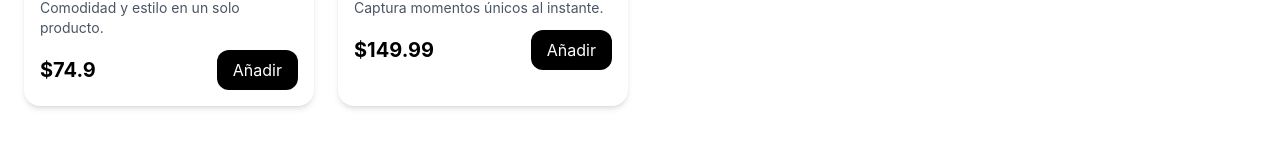
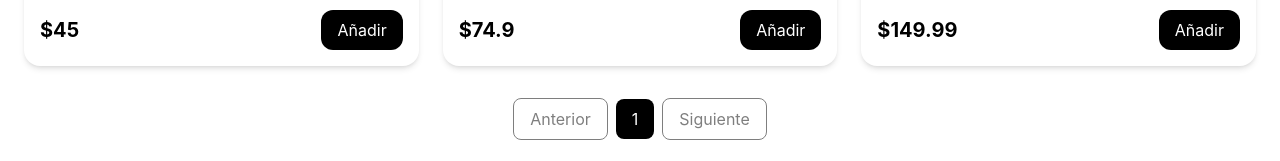
Before and after one commit to LauraRpoMo/Reto_fullstack, a React (Vite) app: page / in a window 1280 px wide. Shown: the part 841-1002 px from the top of the page. Before the commit the page ends 971 px from the top, so only its background shows below. Built offline with nearby package versions, Linux system fonts and the light colour scheme.

Commit message:
feat: paginación de productos

```diff
--- a/src/components/organisms/ProductGallery.jsx
+++ b/src/components/organisms/ProductGallery.jsx
@@ -2,18 +2,61 @@ import ProductCard from "../molecules/ProductCard";
 import { useProductStore } from "../../store/productStore";
 
 const ProductGallery = () => {
-  const filteredProducts = useProductStore(
-    (state) => state.filteredProducts
+  const {
+    filteredProducts,
+    currentPage,
+    productsPerPage,
+    setCurrentPage,
+  } = useProductStore();
+
+  const totalPages = Math.ceil(filteredProducts.length / productsPerPage);
+
+  const startIndex = (currentPage - 1) * productsPerPage;
+  const currentProducts = filteredProducts.slice(
+    startIndex,
+    startIndex + productsPerPage
   );
 
   return (
     <section className="p-6">
       <h2 className="text-2xl font-bold mb-6">Galería de Productos</h2>
 
-      <div className="grid grid-cols-1 sm:grid-cols-2 md:grid-cols-3 lg:grid-cols-4 gap-6">
-        {filteredProducts.map((product) => (
+      <div className="grid grid-cols-1 sm:grid-cols-2 md:grid-cols-3 gap-6">
+        {currentProducts.map((product) => (
           <ProductCard key={product.id} product={product} />
         ))}
+      </div>
+
+      <div className="flex justify-center items-center gap-2 mt-8">
+        <button
+          onClick={() => setCurrentPage(currentPage - 1)}
+          disabled={currentPage === 1}
+          className="px-4 py-2 border rounded-lg disabled:opacity-50"
+        >
+          Anterior
+        </button>
+
+        {Array.from({ length: totalPages }, (_, index) => (
+          <button
+            key={index}
+            onClick={() => setCurrentPage(index + 1)}
+            className={`px-4 py-2 rounded-lg ${
+              currentPage === index + 1
+                ? "bg-black text-white"
+                : "border"
+            }`}
+          >
+            {index + 1}
+          </button>
+        ))}
+
+        <button
+          onClick={() => setCurrentPage(currentPage + 1)}
+          disabled={currentPage === totalPages}
+          className="px-4 py-2 border rounded-lg disabled:opacity-50"
+        >
+          Siguiente
+        </button>
       </div>
     </section>
   );
--- a/src/store/productStore.js
+++ b/src/store/productStore.js
@@ -1,28 +1,27 @@
 import { create } from "zustand";
 import { mockProducts } from "../mockdata/products";
 
-export const useProductStore = create((set) => ({
+export const useProductStore = create((set, get) => ({
   products: mockProducts,
   filteredProducts: mockProducts,
   searchTerm: "",
+  currentPage: 1,
+  productsPerPage: 6,
 
   setSearchTerm: (term) =>
     set((state) => {
       const filtered = state.products.filter(
-  (product) =>
-    product.name.toLowerCase().includes(term.toLowerCase()) ||
-    product.description.toLowerCase().includes(term.toLowerCase())
-);
+        (product) =>
+          product.name.toLowerCase().includes(term.toLowerCase()) ||
+          product.description.toLowerCase().includes(term.toLowerCase())
+      );
 
       return {
         searchTerm: term,
         filteredProducts: filtered,
+        currentPage: 1,
       };
     }),
 
-  resetProducts: () =>
-    set((state) => ({
-      filteredProducts: state.products,
-      searchTerm: "",
-    })),
+  setCurrentPage: (page) => set({ currentPage: page }),
 }));
```
